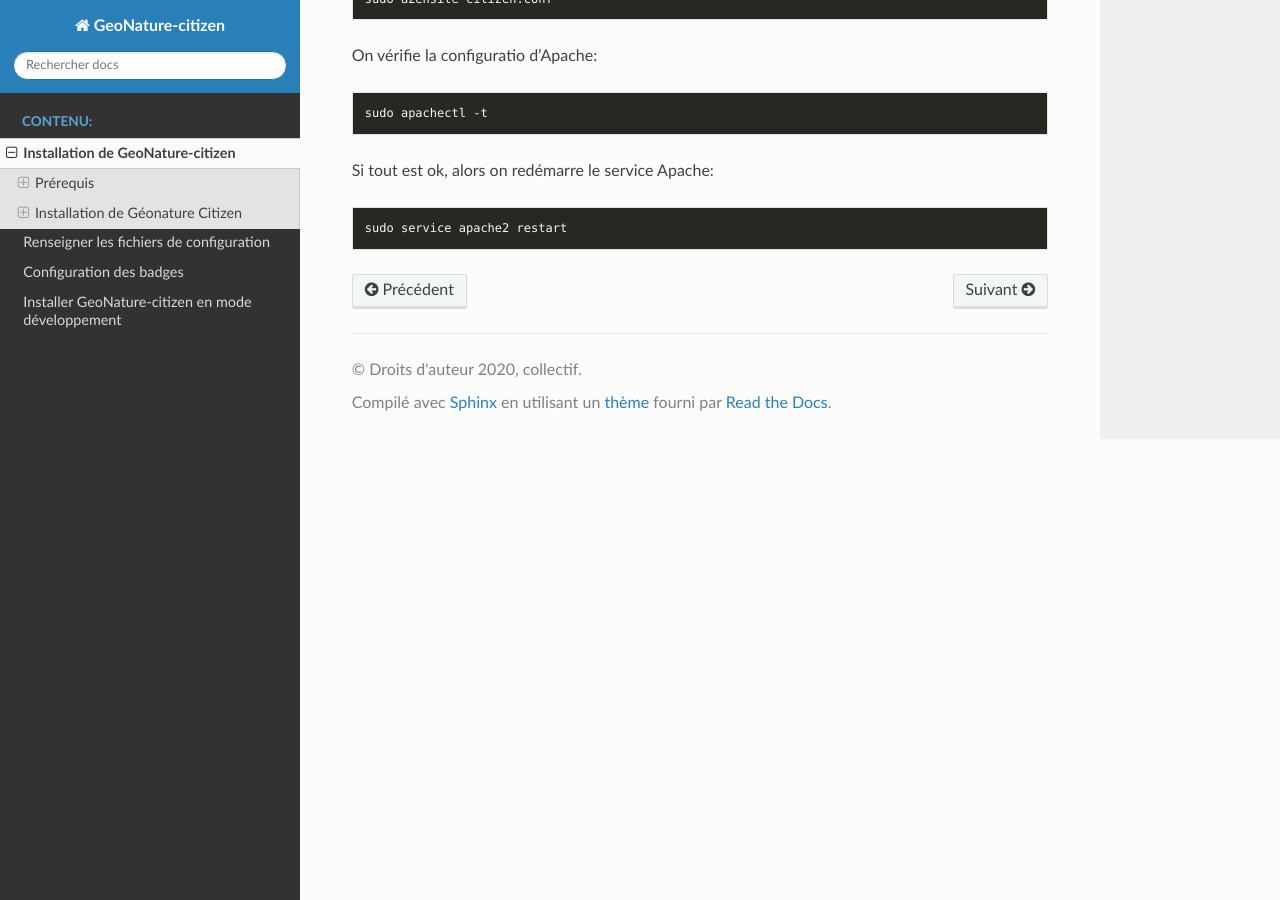
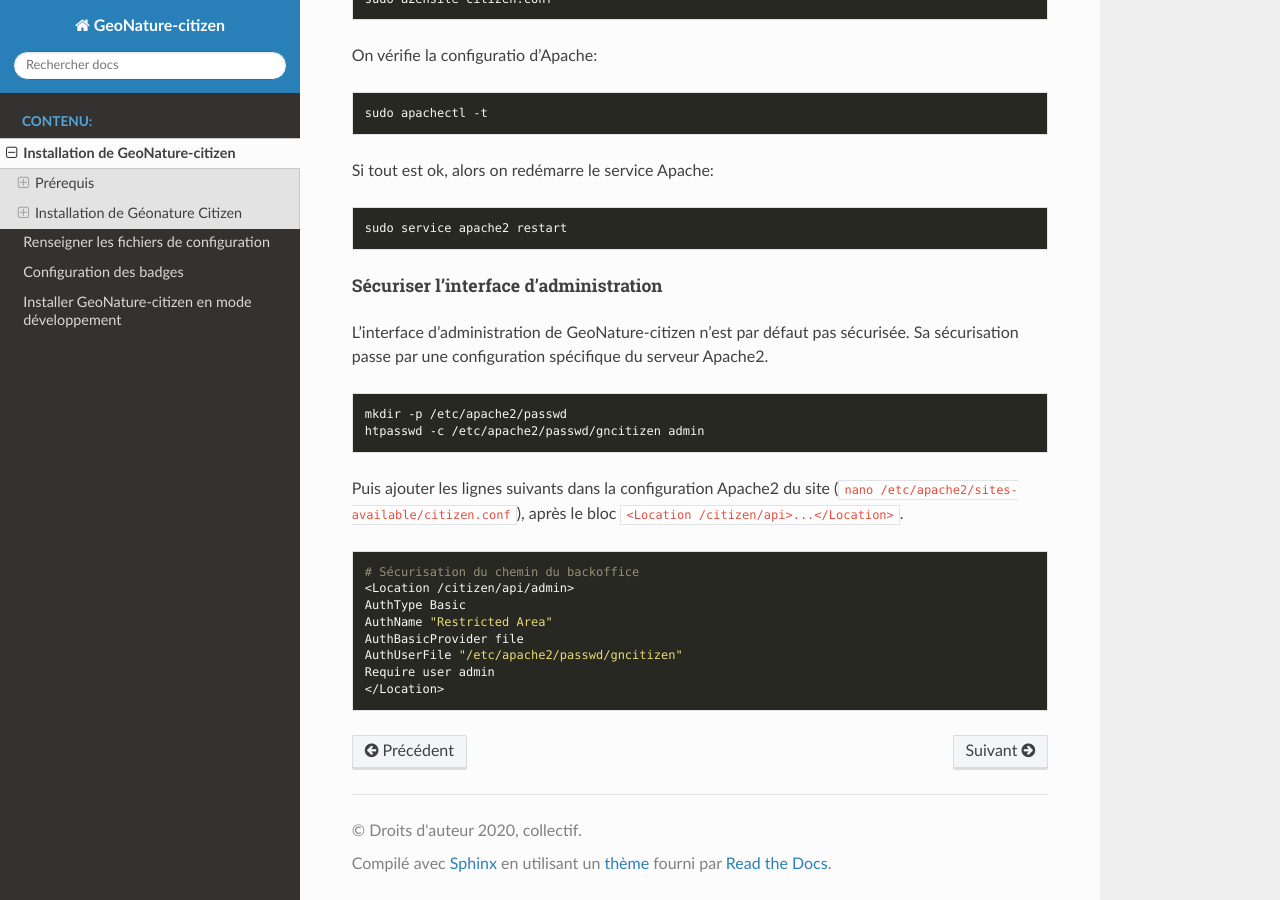
Before and after one commit to PnX-SI/GeoNature-citizen, a Sphinx documentation site: the page built from docs/installation.rst, in a window 1280 px wide and 900 px high, scrolled down 12891 px. Built offline with Sphinx 7.4.7 and the Read the Docs theme 2.0.0, drawn with Linux system fonts in a browser that asks for light colours.

Commit message:
update doc for secure access to backoffice

```diff
--- a/docs/installation.rst
+++ b/docs/installation.rst
@@ -649,3 +649,30 @@ Si tout est ok, alors on redémarre le service Apache:
 ::
 
   sudo service apache2 restart
+
+
+
+Sécuriser l'interface d'administration
+++++++++++++++++++++++++++++++++++++++
+
+L'interface d'administration de GeoNature-citizen n'est par défaut pas sécurisée. Sa sécurisation passe par une configuration spécifique du serveur Apache2.
+
+
+::
+
+  mkdir -p /etc/apache2/passwd
+  htpasswd -c /etc/apache2/passwd/gncitizen admin
+
+Puis ajouter les lignes suivants dans la configuration Apache2 du site (``nano /etc/apache2/sites-available/citizen.conf``), après le bloc  ``<Location /citizen/api>...</Location>``.
+
+
+::
+
+    # Sécurisation du chemin du backoffice
+    <Location /citizen/api/admin>
+    AuthType Basic
+    AuthName "Restricted Area"
+    AuthBasicProvider file
+    AuthUserFile "/etc/apache2/passwd/gncitizen"
+    Require user admin
+    </Location>
```
